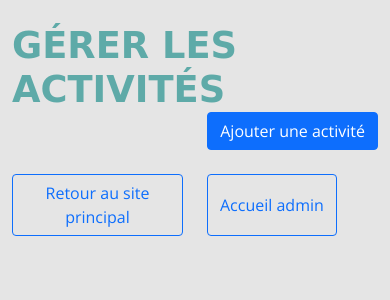
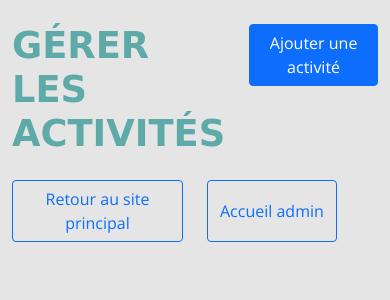
Before and after one commit to WildCodeSchool/orleans-php-202103-project-tempsloisirs, a PHP site: template src/View/Admin/AdminActivity/index.html.twig in a window 390 px wide. Shown: the top 300 px of the page. Run offline with PHP 8.4, Linux system fonts and the light colour scheme; the template is opened without the code that fills it, so the values that code supplies are empty; some libraries are stand-ins or nearby versions; some web fonts are replaced.

Commit message:
fixed card buttons

```diff
--- a/src/View/Admin/AdminActivity/index.html.twig
+++ b/src/View/Admin/AdminActivity/index.html.twig
@@ -17,10 +17,10 @@
 
     <header class="row d-flex flex-row justify-content-between mt-4">
         <!--<div >-->
-            <div class="col-sm">
+            <div class="col">
                 <h1>Gérer les activités</h1>
             </div>
-            <div class="col-sm d-flex justify-content-end">
+            <div class="col d-flex justify-content-end align-items-baseline">
                 <a class="btn btn-primary" href="#" role="button">Ajouter une activité</a>
             </div>
         <!--</div>-->
@@ -34,9 +34,9 @@
                 <div class="card-body d-flex flex-column justify-content-around">
                     <h5 class="card-title">{{ activity.name }}</h5>
                     <p class="card-text">{{ activity.description }}</p>
-                    <div class="d-flex flex-row justify-content-around">
-                        <a href="#" class="btn btn-primary align-self-end">Editer</a>
-                        <a href="#" class="btn btn-danger align-self-end">Supprimer</a>
+                    <div class="col d-flex flex-row justify-content-around">
+                        <a href="#" class="btn btn-primary align-self-end w-50 me-1">Editer</a>
+                        <a href="#" class="btn btn-danger align-self-end w-50 ms-1">Supprimer</a>
                     </div>
                 </div>
             </div>
@@ -46,10 +46,10 @@
 
     <footer class="row mt-4">
         <div class="col d-flex justify-content-end">
-            <button type="button" class="btn btn-outline-primary">Retour au site principal</button>
+            <button type="button" class="btn btn-outline-primary m-50">Retour au site principal</button>
         </div>
         <div class="col d-flex justify-content-start">
-            <button type="button" class="btn btn-outline-primary">Accueil admin</button>
+            <button type="button" class="btn btn-outline-primary m-50">Accueil admin</button>
         </div>
     </footer>
 
```
